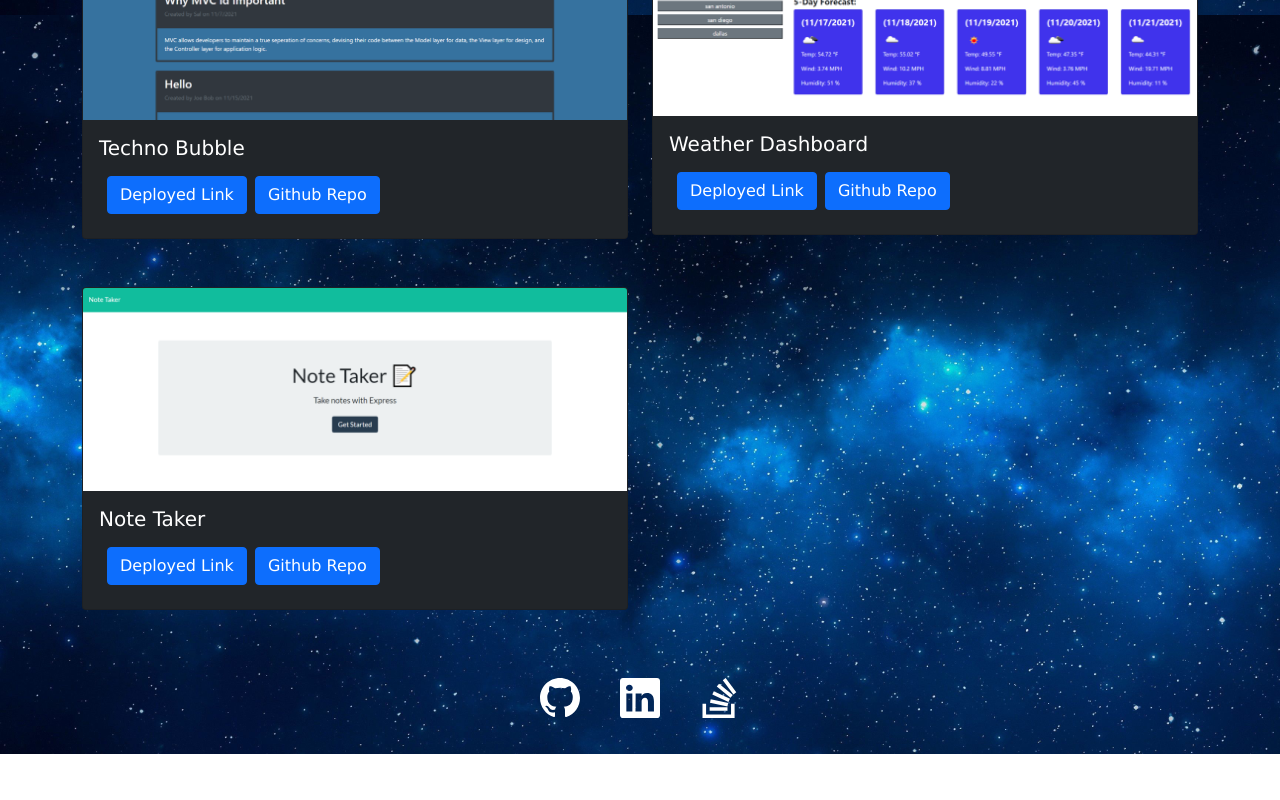
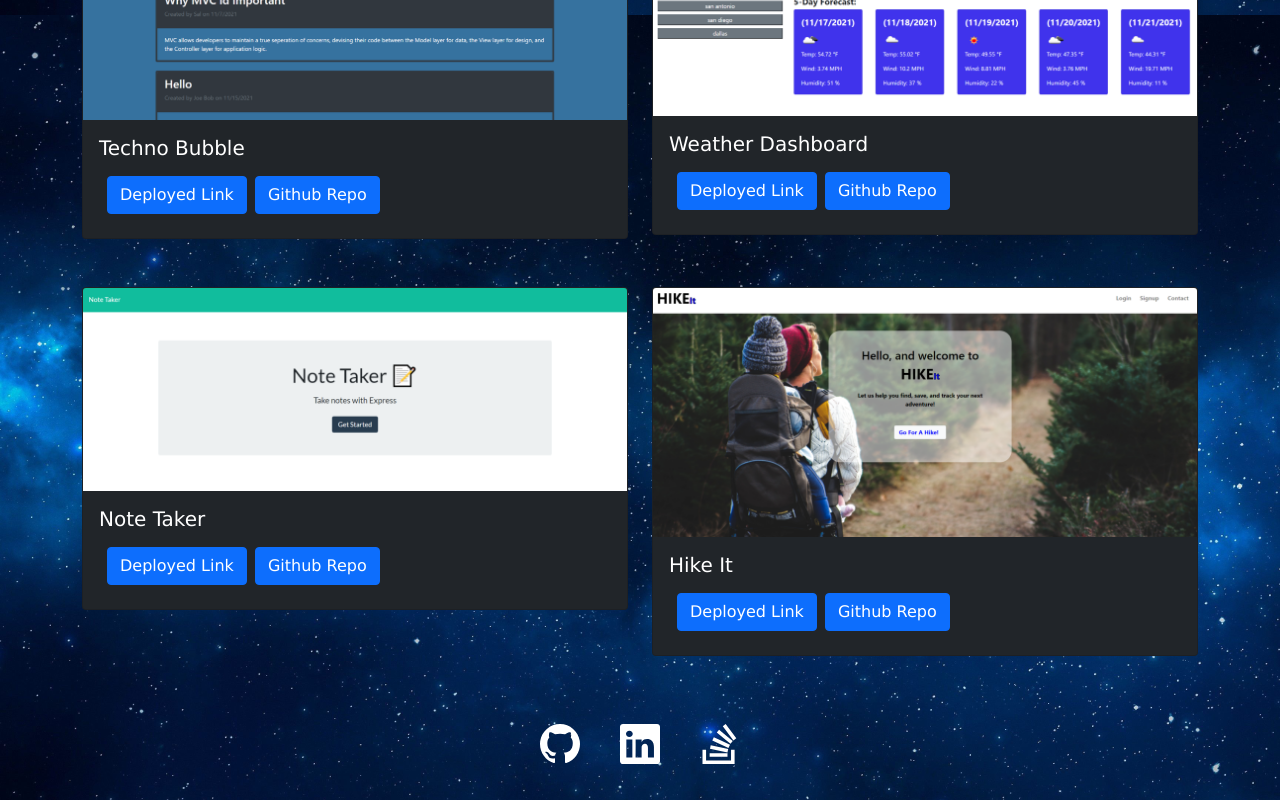
Before and after one commit to Mvalljo/HW2-ProfessionalPortfolio-MV, a React (Create React App) app: page /work in a window 1280 px wide. Shown: the part 785-1585 px from the top of the page. Before the commit the page ends 1539 px from the top, so only its background shows below. Built offline with nearby package versions, Linux system fonts and the light colour scheme.

Commit message:
added a new project

```diff
--- a/src/components/Work.js
+++ b/src/components/Work.js
@@ -31,6 +31,12 @@ function Work() {
       img: "NoteTaker.png",
       deployedLink: "https://enigmatic-island-21737.herokuapp.com/",
       githubRepo: "https://github.com/Mvalljo/Note-Taker"
+    },
+    {
+      title: "Hike It",
+      img: "HikeIt.png",
+      deployedLink: "https://hikeit2022.herokuapp.com/",
+      githubRepo: "https://github.com/fons3517/project3"
     }
   ];
   return (
```
Also changed, not shown: public/assets/images/HikeIt.png (added).
